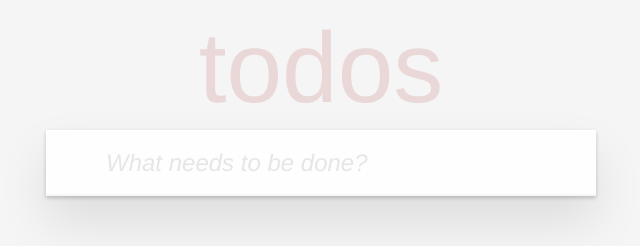
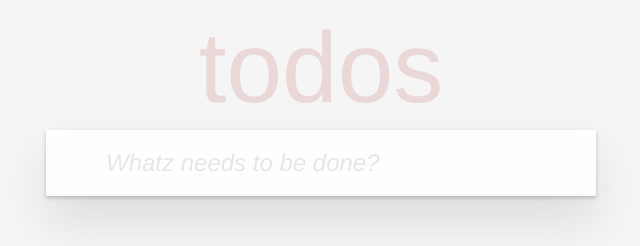
Before and after one commit to Pallav-Reactiveworks/netlify-test-project, a plain HTML site: page index.html in a window 1280 px wide. Shown: the top 246 px of the page, 319-959 px from the left. Drawn offline with Linux system fonts and the light colour scheme; no server answers.

Commit message:
Update index.html

```diff
--- a/index.html
+++ b/index.html
@@ -10,7 +10,7 @@
 		<section class="todoapp">
 			<header class="header">
 				<h1>todos</h1>
-				<input class="new-todo" placeholder="What needs to be done?" autofocus>
+				<input class="new-todo" placeholder="Whatz needs to be done?" autofocus>
 			</header>
 			<section class="main">
 				<input id="toggle-all" class="toggle-all" type="checkbox">
```
